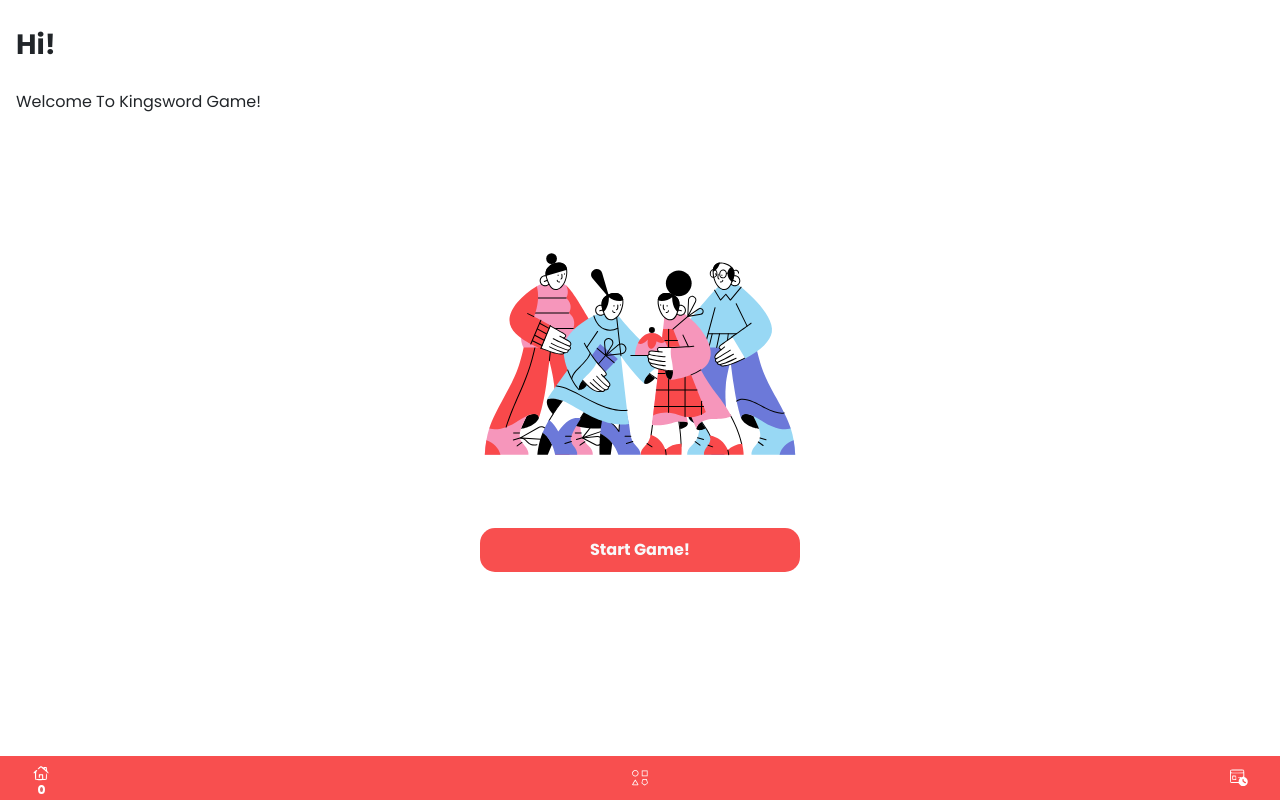
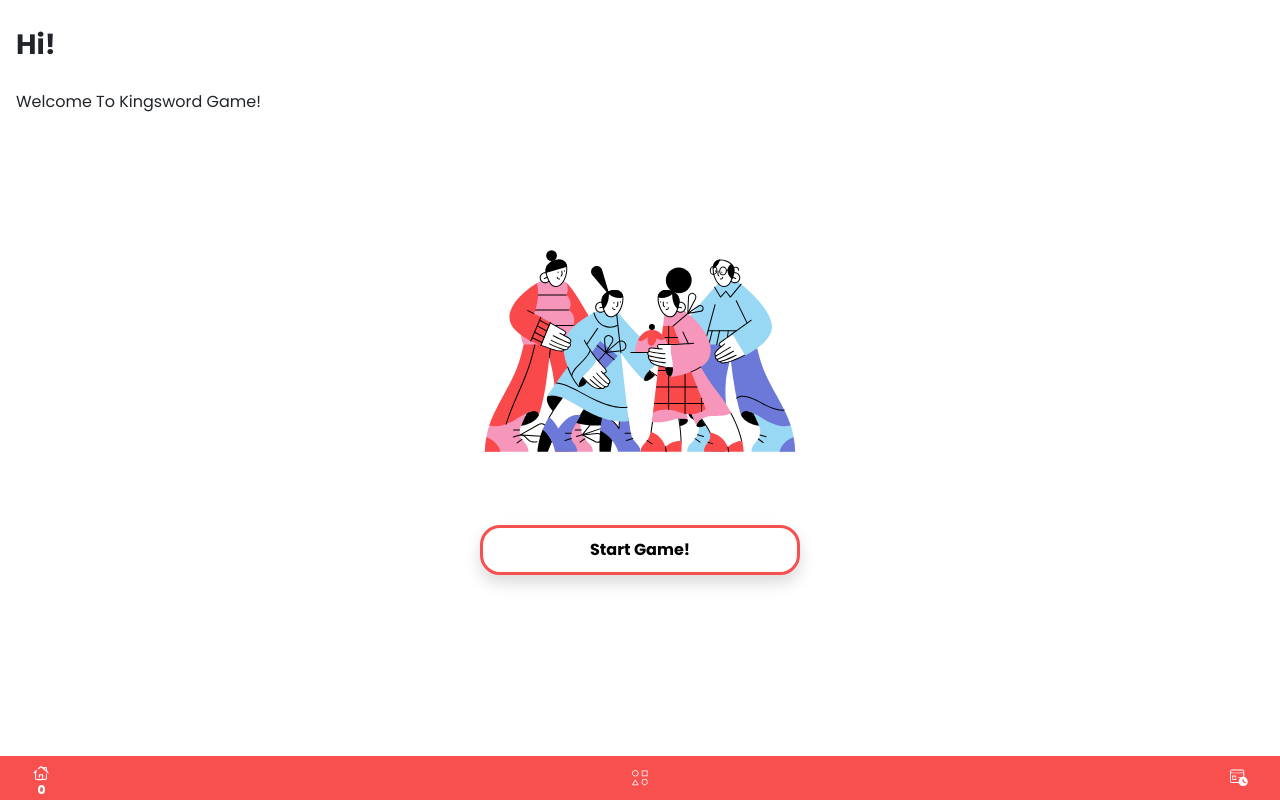
Before and after one commit to Adedoyin-Emmanuel/kingsword-demo-game, a React (Create React App) app: page / in a window 1280 px wide. Built offline with nearby package versions, Linux system fonts and the light colour scheme.

Commit message:
Changed the button styles

```diff
--- a/src/components/button.tsx
+++ b/src/components/button.tsx
@@ -9,7 +9,7 @@ interface ButtonProps
 const Button = ({className, text, onClick}: ButtonProps): JSX.Element => {
     return (
         <React.Fragment>
-            <button className={`${className}`} onClick={onClick}>
+            <button className={`${className} shadow`} onClick={onClick}>
                 {text}
             </button>
         </React.Fragment>
--- a/src/includes/styles/customStyles.css
+++ b/src/includes/styles/customStyles.css
@@ -32,7 +32,7 @@
     --brand-small-text:   0.9rem;
     --brand-small-text-2: 0.8rem;
     --brand-small-text-3: 0.78rem;
-    --brand-button-border-radius: 15px;
+    --brand-button-border-radius:20px;
 }
 
 /*application font size styles*/
@@ -129,9 +129,9 @@
 .brand-button{
 	border-radius: var(--brand-button-border-radius);
 	outline: none;
-	border: 0;
+	border: 3px solid var(--brand-category-love-color);
 	text-transform: capitalize;
-	background: var(--brand-category-love-color);
+	background: var(--brand-white-color);
 	padding:10px;
 	width:60%;
 	cursor: pointer;
--- a/src/pages/Home.tsx
+++ b/src/pages/Home.tsx
@@ -27,7 +27,7 @@ const Home = (): JSX.Element => {
           <section className="button-container d-flex align-items-center justify-content-center my-4">
             <Button
               text="start game!"
-              className="fw-bold brand-button width-toggle-6 text-light my-2"
+              className="fw-bold brand-button width-toggle-6 my-2"
               onClick={handleButtonClick}
             ></Button>
           </section>
```
